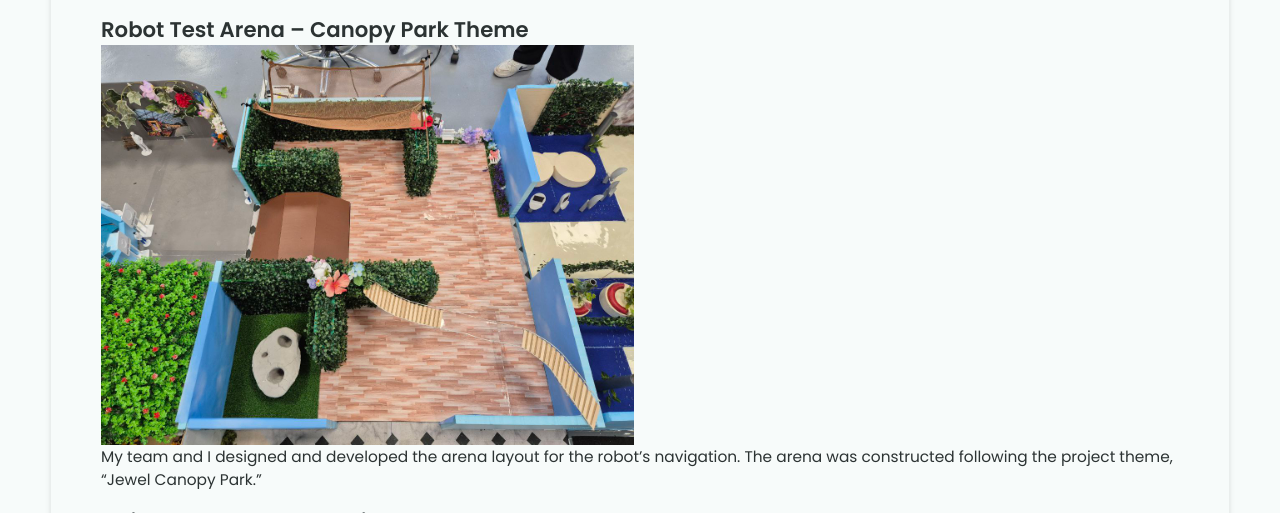
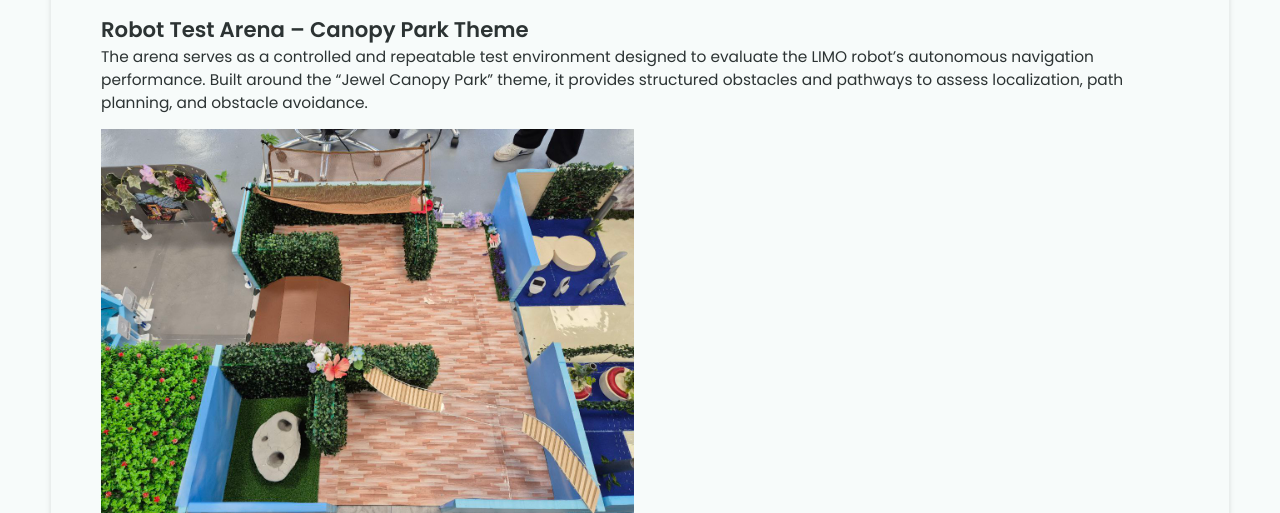
Before and after one commit to Beckhambenny2000/Beckhambenny2000.github.io, a Jekyll site: the page built from _projects/demo-project/index.md, in a window 1280 px wide and 900 px high, scrolled down 1302 px, cut to the strip 214-727 px from the top of the window. Built offline with Jekyll 4.4.1, drawn with Linux system fonts in a browser that asks for light colours.

Commit message:
Update index.md

```diff
--- a/_projects/demo-project/index.md
+++ b/_projects/demo-project/index.md
@@ -26,6 +26,7 @@ The AgileX LIMO is a versatile, four-wheeled mobile robot platform designed for
 The AgileX LIMO is the current robot model used in our project.
 
 ## Robot Test Arena – Canopy Park Theme
+The arena serves as a controlled and repeatable test environment designed to evaluate the LIMO robot’s autonomous navigation performance. Built around the “Jewel Canopy Park” theme, it provides structured obstacles and pathways to assess localization, path planning, and obstacle avoidance.
 {% include image-gallery.html images="Arena.jpg" height="400" %}
 My team and I designed and developed the arena layout for the robot’s navigation. The arena was constructed following the project theme, “Jewel Canopy Park.”
 
```
